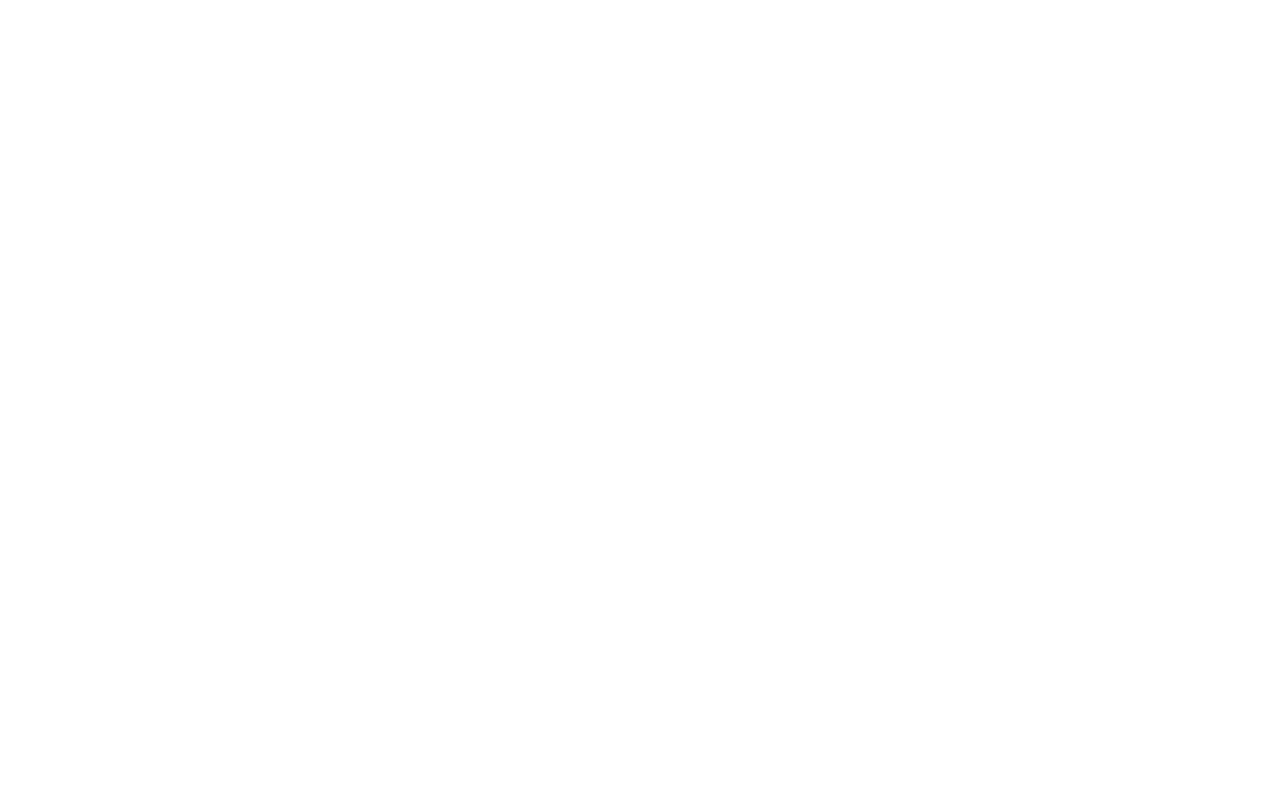
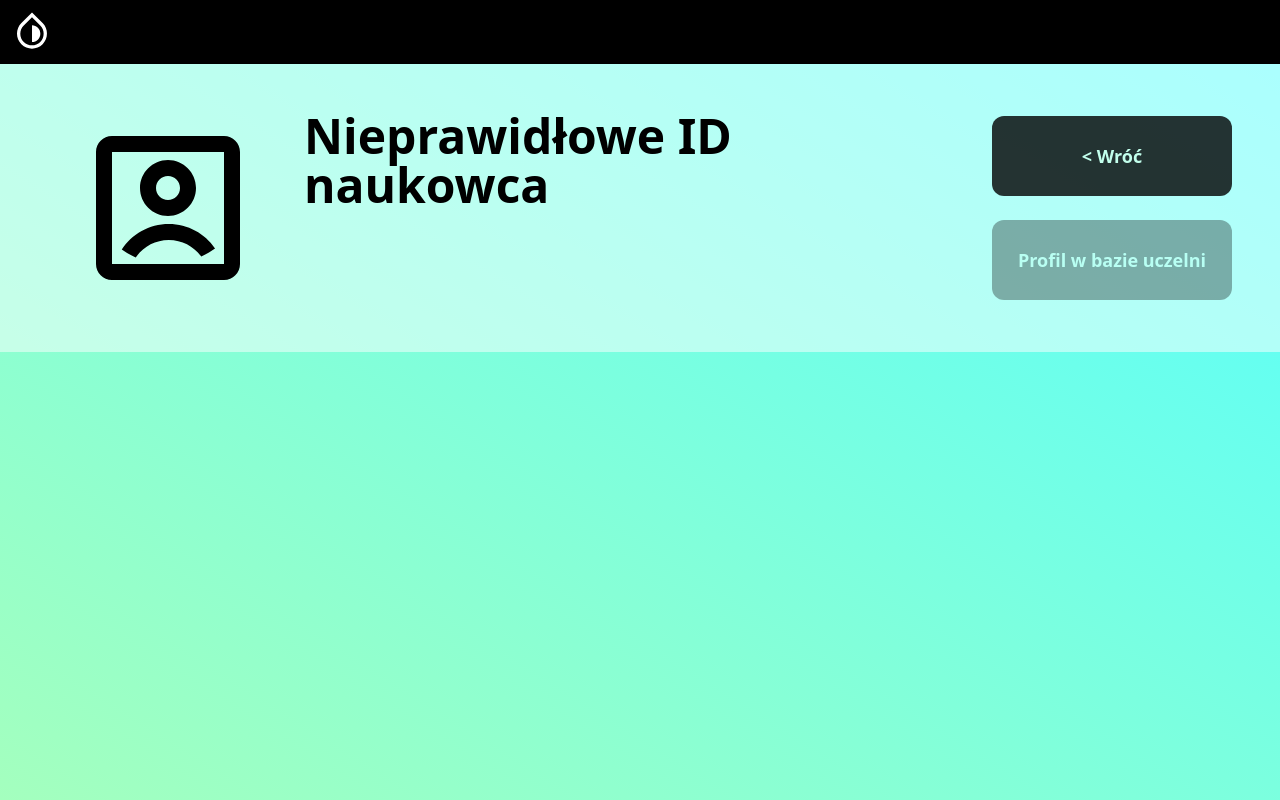
Before and after one commit to IO-Lab2/Front-end, a Next.js app: page /scientist in a window 1280 px wide. Built offline with nearby package versions, Linux system fonts and the light colour scheme; a web font is replaced by a local one.

Commit message:
fix: refresh on filter reset + reset comparisons when exiting comparison page

```diff
--- a/app/compare/page.tsx
+++ b/app/compare/page.tsx
@@ -70,6 +70,7 @@ export default function ComparePage() {
                 }
             }
 
+            if(output.length > 0) {
                 ministerial.current.max = output.reduce((prev, next) => {
                     return (prev.bibliometrics.ministerial_score ?? 0) > (next.bibliometrics.ministerial_score ?? 0) ? prev : next
                 }).bibliometrics.ministerial_score ?? 0
@@ -107,6 +108,7 @@ export default function ComparePage() {
                 hIndexScopus.current.min = output.reduce((prev, next) => {
                     return (prev.bibliometrics.h_index_scopus ?? 0) < (next.bibliometrics.h_index_scopus ?? 0) ? prev : next
                 }).bibliometrics.h_index_scopus ?? 0
+            }
 
             setScientists(output)
             setOrgs(outputOrgs)
@@ -152,6 +154,8 @@ export default function ComparePage() {
                 className={`${highContrastMode ? "bg-black text-white" : "bg-black/80 text-basetext"} p-4 rounded-r-2xl w-44 text-center cursor-pointer`}
                 onClick={() => {
                     const contrast = highContrastMode ? "?highContrast=1" : ""
+                    compareInfo.scientists.clear()
+                    compareInfo.syncCookie()
                     router.push("/view" + contrast)
                 }}
             >
--- a/app/scientist/page.tsx
+++ b/app/scientist/page.tsx
@@ -16,15 +16,18 @@ export default function ScientistPage() {
 
     const highContrastMode = query.has("highContrast")
 
-    const [scientist, setScientist] = useState<Scientist | null | undefined>(undefined)
+    const [scientist, setScientist] = useState<Scientist | null | undefined>(undefined) // undefined means not yet loaded, null means invalid scientist
     const [publications, setPublications] = useState<Publication[]>([])
 
     useEffect(() => {
         if (scientistID !== null) {
             fetchScientistInfo(scientistID)
-                .then((newScientist) => {
+                .then(
+                    (newScientist) => {
                         setScientist(newScientist)
-                })
+                    },
+                    () => setScientist(null)
+                )
             fetchPublicationsByScientistID(scientistID)
                 .then((publications) => {
                     setPublications(publications ?? [])
@@ -34,19 +37,14 @@ export default function ScientistPage() {
         }
     }, [scientistID])
 
-    if (!scientist) {
-        return <></>
-    } // FIXME display something when loading
-
     const emailLabel =
-        scientist.email
+        scientist?.email
             ? <a className={`underline`} href={`mailto:${scientist.email}`}>{scientist.email}</a>
             : <span>-</span>
 
     const totalImpactFactor = publications.reduce((total, next) => {
         return total + next.impact_factor
     }, 0)
-
 
     return <Toolbar
         highContrastMode={highContrastMode}
@@ -72,20 +70,40 @@ export default function ScientistPage() {
                 <div className={`flex-1 flex flex-col font-[600]`}>
                     <div className={`w-full flex-1 flex flex-col gap-2`}>
                         <p className={`text-4xl`}>
+                            {
+                                scientist
+                                    ? <>
                                         <span className={`text-gray-800/80`}>{scientist.academic_title}</span>
-                            &nbsp;
+                                        <span>&nbsp;</span>
                                         <span className={`text-5xl`}>{scientist.first_name} {scientist.last_name}</span>
+                                    </>
+                                    : scientist === null
+                                        ? <span className={`text-5xl`}>Nieprawidłowe ID naukowca</span>
+                                        : undefined
+                            }
                         </p>
                         <p className={`text-2xl text-gray-800/80`}>
-                            <span>{scientist.position ?? ""}</span>
+                            {
+                                scientist
+                                    ? <>
+                                        <span>{scientist?.position ?? ""}</span>
                                         <span className={`ml-2 mr-2`}>&#8226;</span>
-                            <span>ID: {scientist.id}</span>
+                                        <span>ID: {scientist?.id}</span>
+                                    </>
+                                    : undefined
+                            }
                         </p>
                     </div>
                     <div className={`w-full flex-1 flex flex-col place-content-end gap-2`}>
+                        {
+                            scientist
+                                ? (
                                     <p className={`text-2xl ${highContrastMode ? "text-black" : "text-bluetext"}`}>
                                         Email: {emailLabel}
                                     </p>
+                                )
+                                : undefined
+                        }
                     </div>
                 </div>
                 <div className={`flex flex-col justify-center gap-6 w-60 text-lg`}>
@@ -98,15 +116,19 @@ export default function ScientistPage() {
                     >
                         &lt; Wróć
                     </div>
-                    <form action={scientist.profile_url} target="_blank">
+                    <form action={scientist?.profile_url} target="_blank">
                         <input
-                            className={`p-2 h-20 w-full bg-black/80 rounded-xl text-center content-center ${highContrastMode ? "text-white" : "text-basetext"} font-bold text-wrap cursor-pointer`}
+                            className={`p-2 h-20 w-full bg-black/80 rounded-xl text-center content-center ${highContrastMode ? "text-white" : "text-basetext"} font-bold text-wrap ${scientist ? "cursor-pointer" : "opacity-40"}`}
                             type="submit"
                             value="Profil w bazie uczelni"
+                            disabled={!scientist}
                         />
                     </form>
                 </div>
             </div>
+            {
+                scientist
+                    ? (
                         <div className={`flex flex-col gap-6 p-6 `}>
                             <div
                                 className={`p-6 pl-12 pr-12 bg-white/50 flex gap-12 rounded-2xl text-2xl font-semibold ${highContrastMode ? "border-2 border-black text-black" : "text-gray-800/80"}`}
@@ -147,6 +169,9 @@ export default function ScientistPage() {
                                     publications={publications}/>
                             </ContrastState.Provider>
                         </div>
+                    )
+                    : undefined
+            }
         </div>
     </Toolbar>
 }
--- a/app/view/page.tsx
+++ b/app/view/page.tsx
@@ -15,7 +15,7 @@ import {
     Scientist,
     SearchResponse,
 } from "@/lib/API";
-import {useEffect, useMemo, useRef, useState} from "react";
+import {useCallback, useEffect, useMemo, useRef, useState} from "react";
 import {SearchOptions, SortMethod} from "@/components/SearchOptions";
 import {FilterState} from "@/lib/FilterState";
 import {getCookies} from "cookies-next/client";
@@ -71,6 +71,7 @@ export default function ViewPage() {
         const state = new CompareState()
         state.readFromCookies(getCookies() ?? {})
         console.log("Reading comparison info from cookies...")
+        state.syncCookie()
 
         return state
     }, [])
@@ -526,6 +527,28 @@ export default function ViewPage() {
             resultCountSuffix = "ów"
             break
     }
+
+    const refreshCallback = useCallback(async () => {
+        setScientists(null)
+        setTotalScientistCount(null)
+        previousFilters.current = filters.copy()
+
+        const result: SearchResponse | null = await filters.search(perPageLimit)
+
+        if (result) {
+            const count = result.count ?? 0
+
+            const pageCount = Math.ceil(count / perPageLimit)
+            const selectedPage = pageCount == 0 ? 0 : 1
+
+            setScientists(result.scientists ?? [])
+            setTotalScientistCount(count)
+
+            setPageCount(pageCount)
+            setCurrentPage(selectedPage)
+        }
+    }, [filters])
+
     return <Toolbar
         highContrastMode={highContrastMode}
         onToggleContrast={
@@ -702,31 +725,14 @@ export default function ViewPage() {
                     <div className={`pl-8 pr-8 p-6 w-full content-center flex flex-col gap-4`}>
                         <p className={`text-3xl font-[600]`}>{totalScientistCount !== null ? `Znaleziono ${totalScientistCount} wynik${resultCountSuffix} wyszukiwania` : `Odświeżam wyniki...`}</p>
                         <SearchOptions
-                            onRefresh={async () => {
-                                setScientists(null)
-                                setTotalScientistCount(null)
-                                previousFilters.current = filters.copy()
-
-                                const result: SearchResponse | null = await filters.search(perPageLimit)
-
-                                if (result) {
-                                    const count = result.count ?? 0
-
-                                    const pageCount = Math.ceil(count / perPageLimit)
-                                    const selectedPage = pageCount == 0 ? 0 : 1
-
-                                    setScientists(result.scientists ?? [])
-                                    setTotalScientistCount(count)
-
-                                    setPageCount(pageCount)
-                                    setCurrentPage(selectedPage)
-                                }
-                            }}
+                            onRefresh={refreshCallback}
                             canResetFilters={hasFilters}
                             onFilterReset={() => {
                                 filters.resetFilters()
                                 setFilters(filters.copy())
                                 setHasFilters(false)
+
+                                refreshCallback().then()
                             }}
                             sortMethod={sortMethod}
                             onSortMethodChange={(sortMethod) => {
```
Lines whose indentation alone changed are shown as unchanged.
